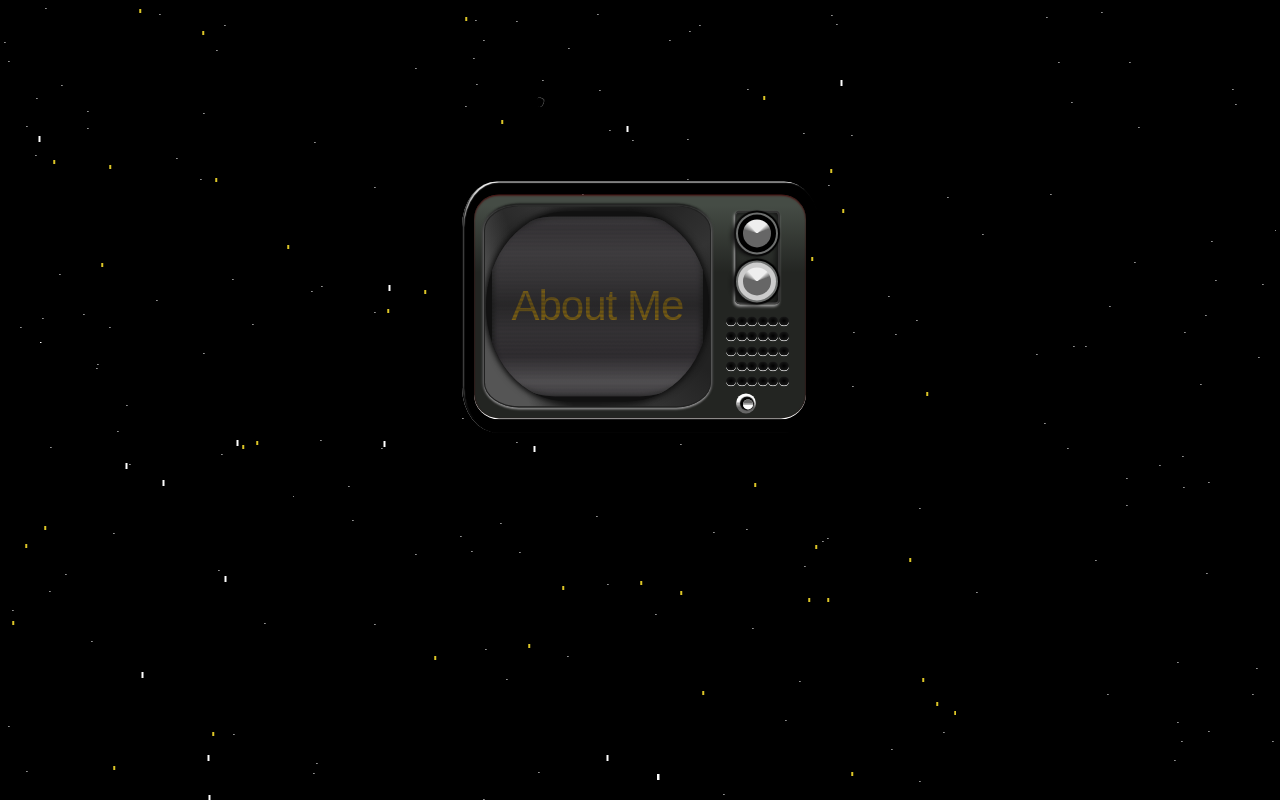
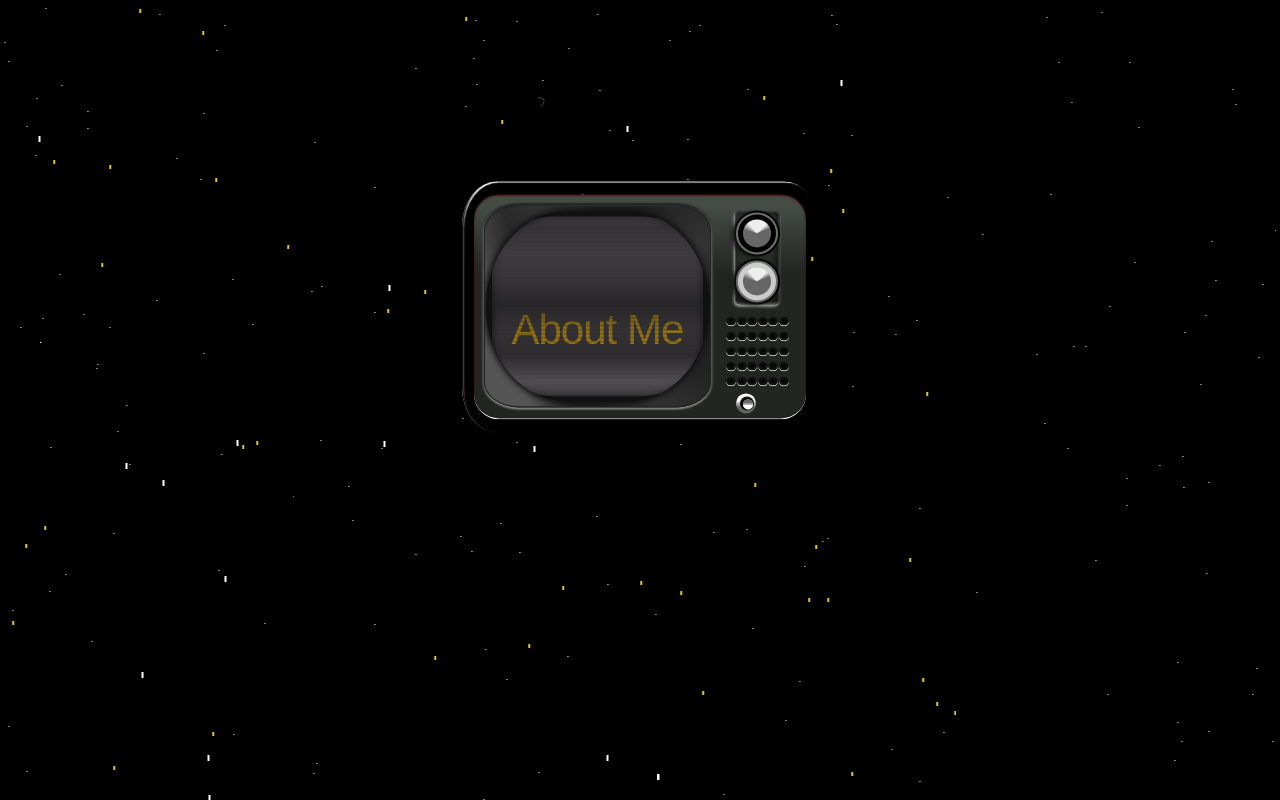
Before and after one commit to ashinpaul/portfolio, a React (Create React App) app in the folder portfolio/: page /third in a window 1280 px wide. Built offline with nearby package versions, Linux system fonts and the light colour scheme; the HTML template or start-up script is replaced by a standard one; a web font is replaced by a local one.

Commit message:
tv channel alignment

```diff
--- a/portfolio/src/css/tv.css
+++ b/portfolio/src/css/tv.css
@@ -381,7 +381,7 @@ body {
     font-size: 42px;
     color: rgb(169, 125, 4);
     letter-spacing: -1px;
-    margin:  auto;
+    margin-top:  6vh;
     display: flex;
     align-items: center;
     justify-content: center;
```
